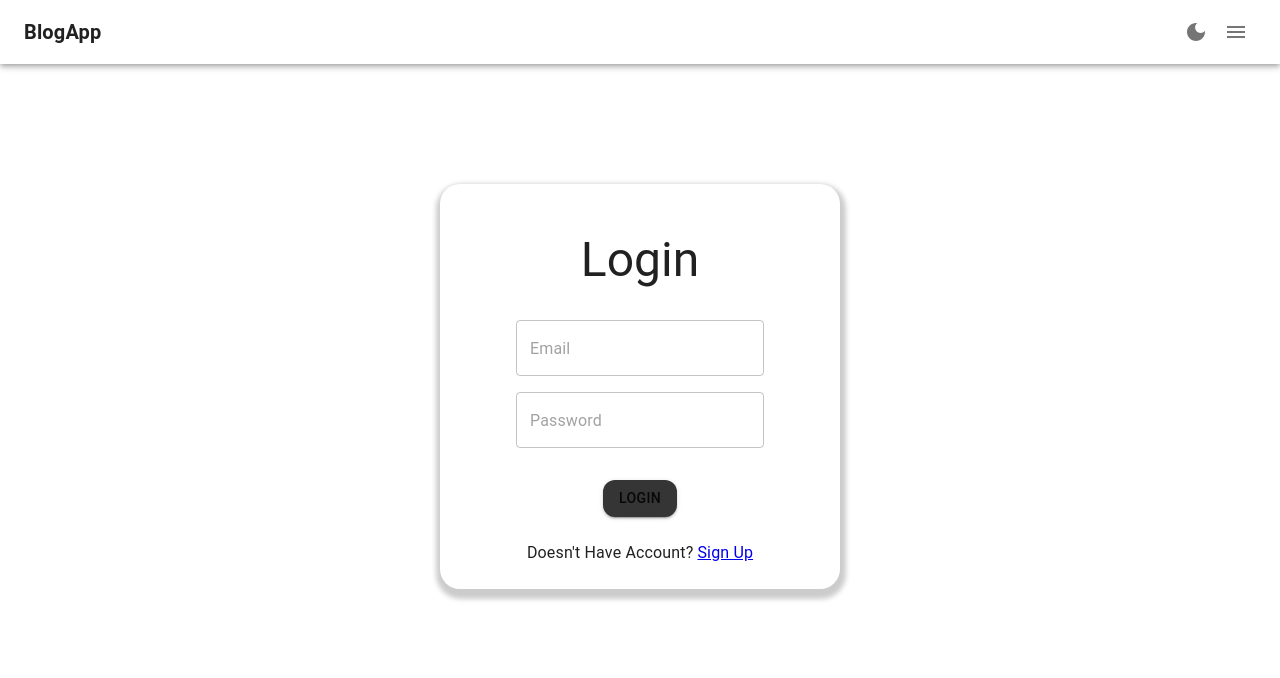
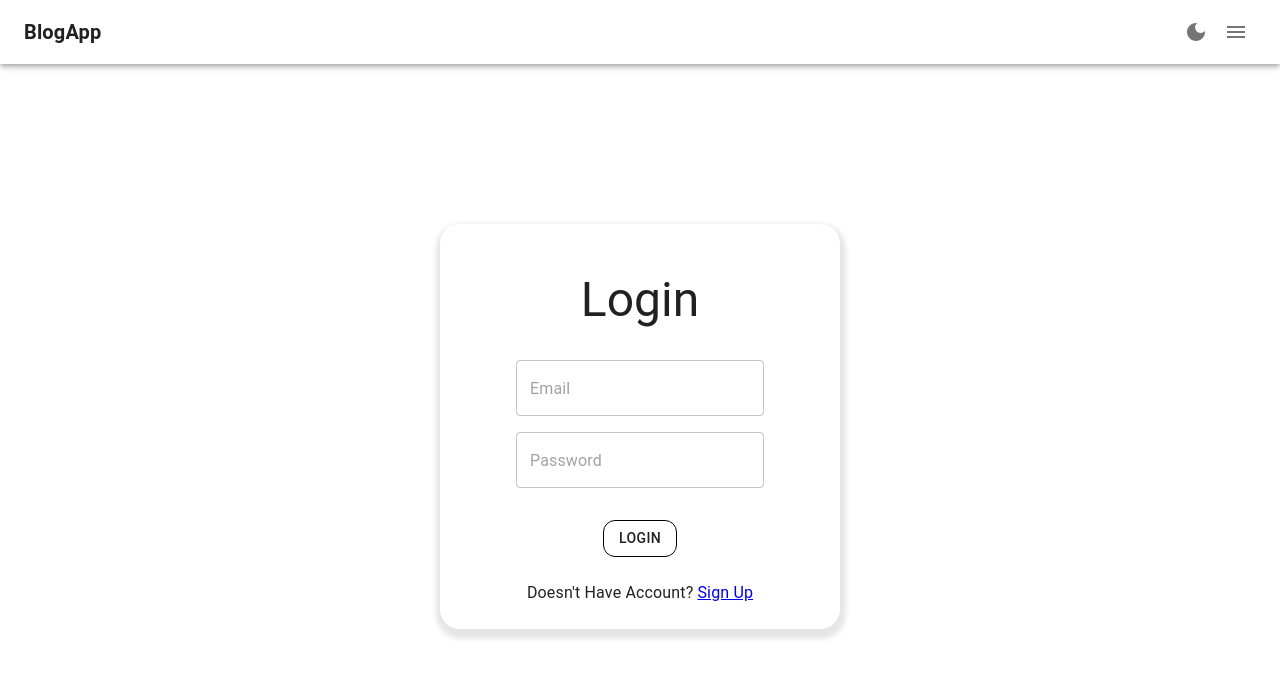
Before and after one commit to mgalihpp/blog-app, a React (Create React App) app: page /auth in a window 1280 px wide. Shown: the top 678 px of the page. Built offline with nearby package versions, Linux system fonts and the light colour scheme.

Commit message:
adjust color

```diff
--- a/src/components/Login.jsx
+++ b/src/components/Login.jsx
@@ -2,11 +2,11 @@ import styled from "@emotion/styled";
 import { Box, Button, TextField, Typography } from "@mui/material";
 import React, { useState } from "react";
 import { Link, useNavigate } from "react-router-dom";
-import { color } from "../config";
 import axios from "axios";
 import { useDispatch } from "react-redux";
 import { authAction } from "./../store/index";
 import { BASE_URL } from "../config";
+import { useTheme } from "@emotion/react";
 
 const STextField = styled(TextField)({
   margin: "0.5em",
@@ -22,6 +22,7 @@ const Login = () => {
   });
   const [isSignUp, setIsSignUp] = useState(false);
   const [signedUp, setSignedUp] = useState(false);
+  const theme = useTheme();
 
   const handleChange = (e) => {
     setinputs((prevState) => ({
@@ -54,7 +55,6 @@ const Login = () => {
         console.error(error);
       }
     }
-    console.log(inputs);
   };
 
   const sendRequest = async (type = "login") => {
@@ -81,11 +81,12 @@ const Login = () => {
             flexDirection={"column"}
             alignItems={"center"}
             justifyContent={"center"}
-            boxShadow={"1px 5px 5px 5px #ccc"}
+            boxShadow={"1px 5px 5px 5px rgba(0, 0, 0, 0.1)"}
             padding={3}
             margin={"auto"}
-            marginTop={15}
+            marginTop={20}
             borderRadius={5}
+            bgcolor={theme.palette.primary.form}
           >
             <Typography variant="h3" padding={3} textAlign={"center"}>
               Login
@@ -117,14 +118,16 @@ const Login = () => {
             />
             <Button
               type="submit"
-              variant="contained"
+              variant="outlined"
               sx={{
                 borderRadius: 3,
                 marginTop: 3,
-                background: color.second,
+                border: 1,
+                borderColor: theme.palette.hover,
+                color: theme.palette.text.primary,
                 "&:hover": {
-                  background: color.hover,
-                  color: color.main,
+                  backgroundColor: theme.palette.hover,
+                  color: theme.palette.background.default,
                 },
               }}
             >
@@ -152,7 +155,7 @@ const Login = () => {
             flexDirection={"column"}
             alignItems={"center"}
             justifyContent={"center"}
-            boxShadow={"10px 10px 20px #ccc"}
+            boxShadow={`10px 10px 20px rgba(0, 0, 0, 0.1)`}
             padding={3}
             margin={"auto"}
             marginTop={5}
```
